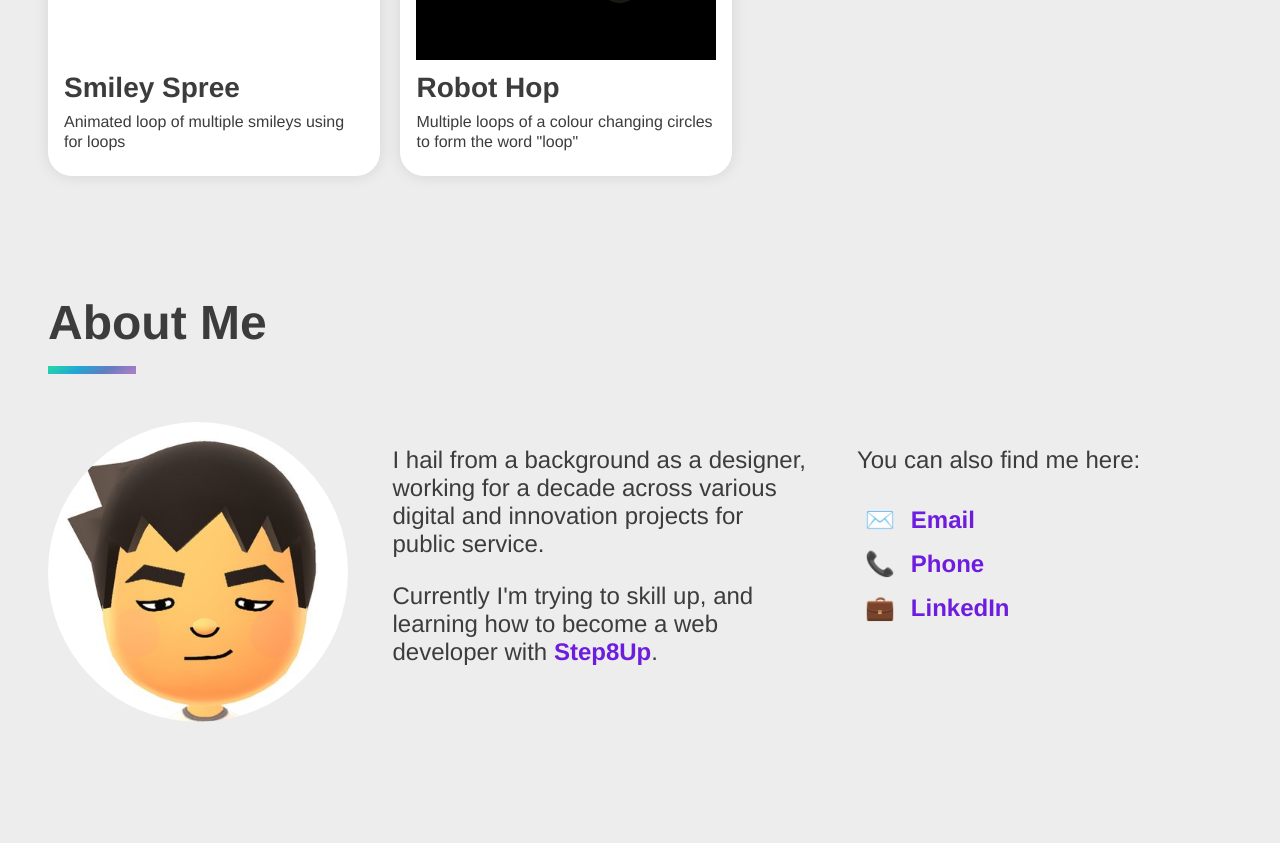
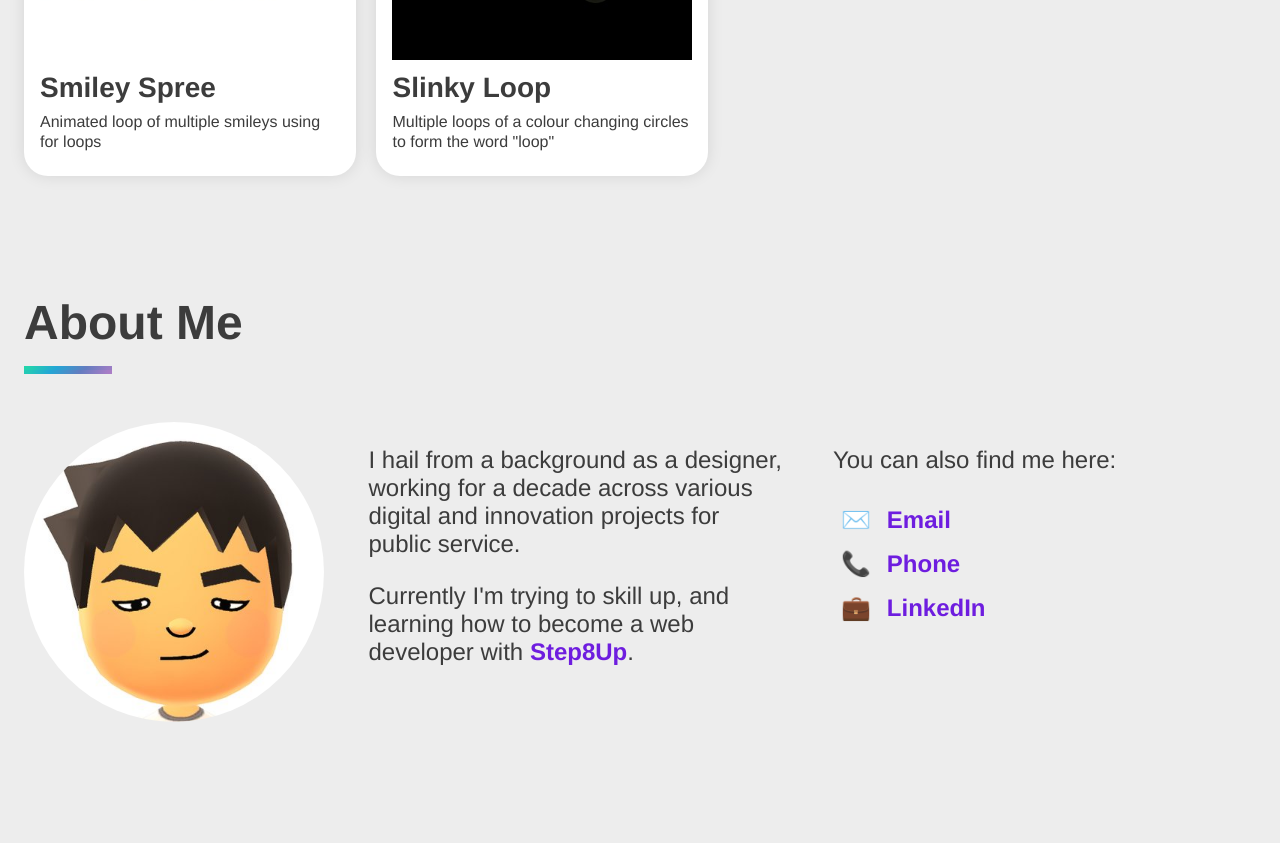
Before and after one commit to jimmylee88/handwritten-html-css, a plain HTML site: page index.html in a window 1280 px wide. Shown: the part 2291-3134 px from the top of the page. Drawn offline with Linux system fonts and the light colour scheme.

Commit message:
Tweaked title for article card

```diff
--- a/assets/style.css
+++ b/assets/style.css
@@ -4,7 +4,7 @@
     --secondary-bg: #ffffff;
     --header-text: #ffffff;
     --text-color: #3c3c3c;
-    --page-padding: 24px 48px;
+    --page-padding: 24px 24px;
     /* gradient for looping header background */
     --linear-gradient: linear-gradient(-45deg, #ab7dc6, #637cc0, #23a6d5, #23d5ab);
     --section-margin-bottom: 80px;
@@ -47,10 +47,6 @@ nav {
 .nav-links a:active {
     font-weight: 700;
     color: var(--primary-color);
-}
-
-html {
-    margin: 0 auto;
 }
 
 body {
--- a/index.html
+++ b/index.html
@@ -70,7 +70,7 @@
         </article>
         <article>
             <img class="proj-tn" src="./assets/images/slinky-type.jpg" alt="project image - slinky type"/>
-             <h3>Robot Hop</h3>
+             <h3>Slinky Loop</h3>
             <p class="caption">Multiple loops of a colour changing circles to form the word "loop"</p>
         </article>
         </section>
```
